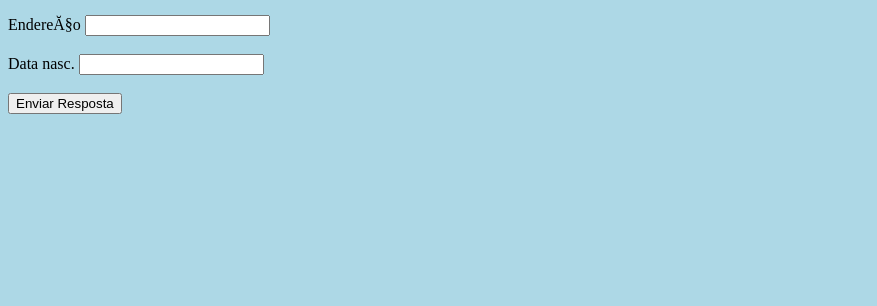
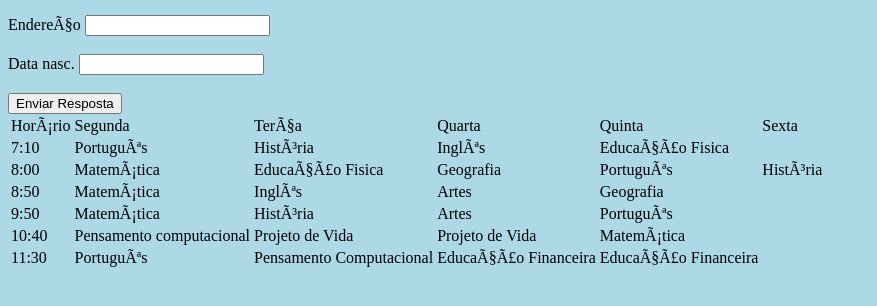
Before and after one commit to rafaelamarquesdejesus/formulario, a plain HTML site: page index.html in a window 1280 px wide. Shown: the part 104-410 px from the top of the page, without its empty margins (0-877 px from the left). Drawn offline with Linux system fonts and the light colour scheme.

Commit message:
Update index.html

```diff
--- a/index.html
+++ b/index.html
@@ -24,6 +24,68 @@
 		<br>
 		<input type="submit" value="Enviar Resposta">
 	</form>
+
+	<table>
+  <tr>
+    <td>Horário</td>
+    <td>Segunda</td>
+    <td>Terça</td>
+    <td>Quarta</td>
+    <td>Quinta</td>
+    <td>Sexta</td>
+ </tr>
+
+   <tr>
+    <td>7:10</td>
+    <td>Português</td>
+    <td>História</td>
+    <td>Inglês</td>
+    <td>Educação Fisica</td>
+ </tr>
+
+   <tr>
+    <td>8:00</td>
+    <td>Matemática</td>
+    <td>Educação Fisica</td>
+    <td>Geografia</td>
+    <td>Português</td>
+    <td>História</td>
+   </tr>
+
+   <tr>
+    <td>8:50</td>
+    <td>Matemática</td>
+    <td>Inglês</td>
+    <td>Artes</td>
+    <td>Geografia</td>
+   </tr>
+
+   <tr>
+    <td>9:50</td>
+    <td>Matemática</td>
+    <td>História</td>
+    <td>Artes</td>
+    <td>Português</td>
+   </tr>
+
+   <tr>
+    <td>10:40</td>
+    <td>Pensamento computacional</td>
+    <td>Projeto de Vida</td>
+    <td>Projeto de Vida</td>
+    <td>Matemática</td>
+   </tr>
+
+   <tr>
+   <td>11:30</td>
+   <td>Português</td>
+   <td>Pensamento Computacional</td>
+   <td>Educação Financeira</td>
+   <td>Educação Financeira</td>
+  </tr>
+
+</table>
+
 </main>
 
 </body>
```
